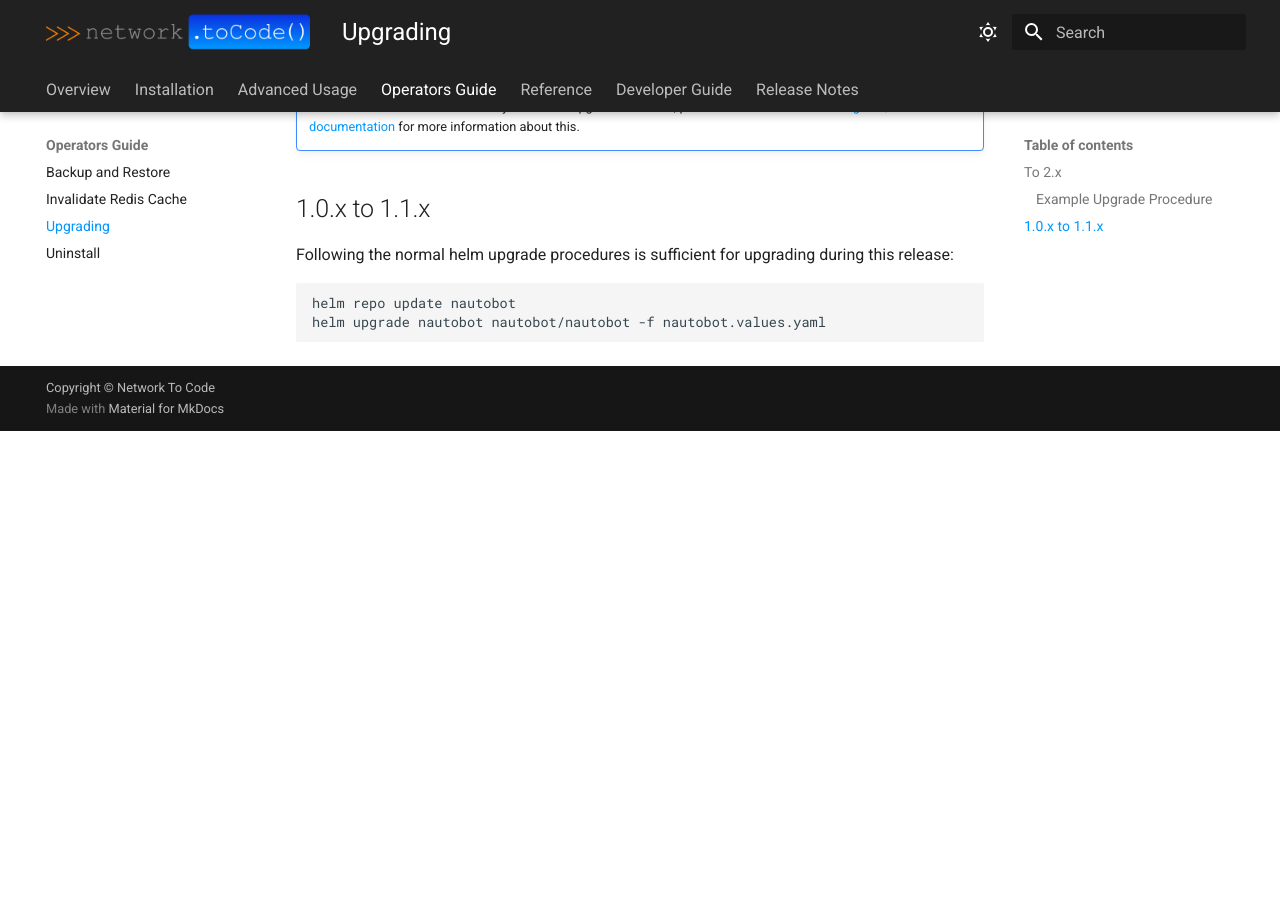
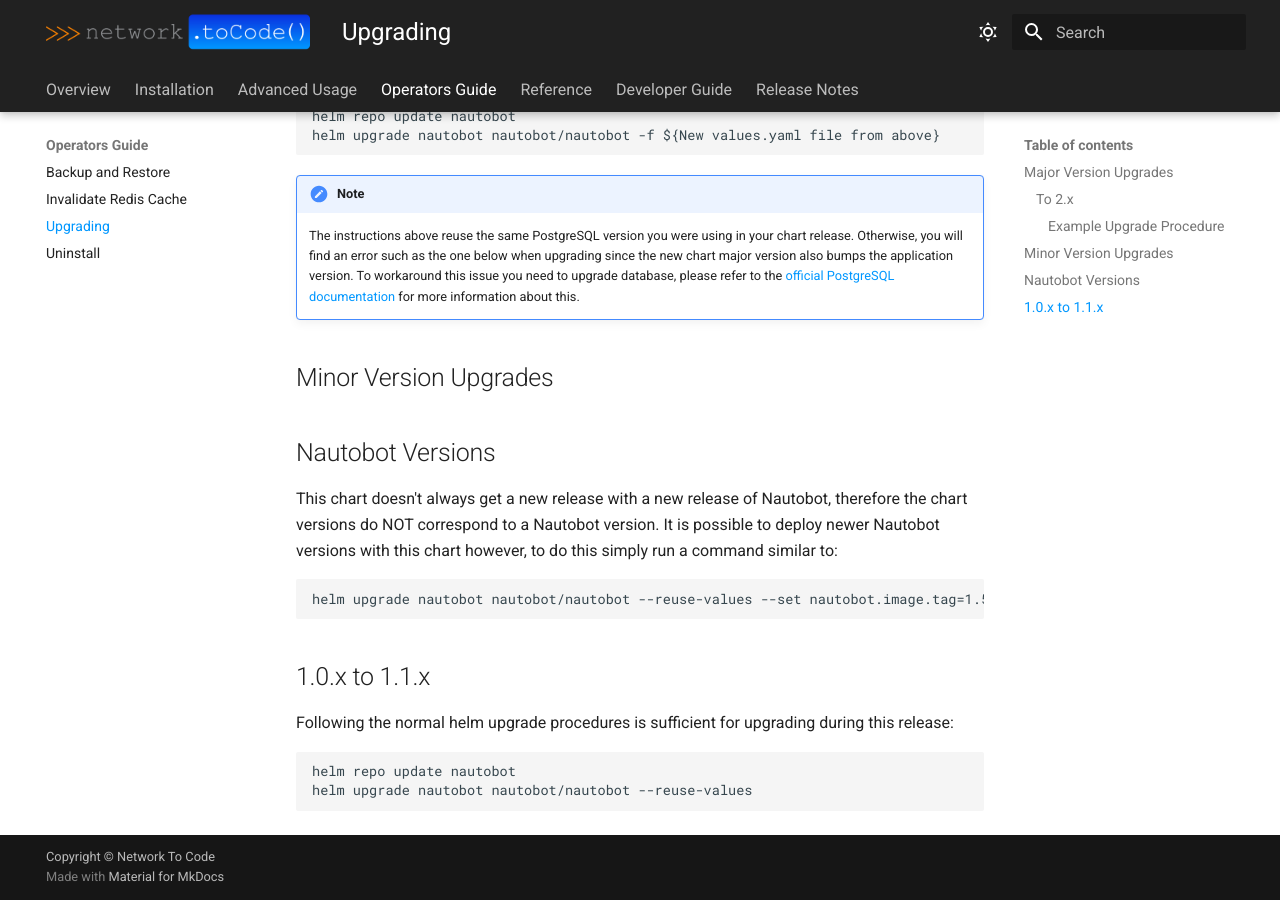
Before and after one commit to nautobot/helm-charts, an MkDocs documentation site: the page built from docs/operations/upgrading.md, in a window 1280 px wide and 900 px high, scrolled down 3376 px. Built offline with MkDocs 1.6.1 and Material for MkDocs 9.7.7, drawn with Linux system fonts in a browser that asks for light colours; before the commit the page ends 3807 px from its top, so only the background shows below that; some of the changed text lies outside the part shown.

Commit message:
Adding Nautobot Version Upgrade Instructions

````diff
--- a/docs/operations/upgrading.md
+++ b/docs/operations/upgrading.md
@@ -1,6 +1,11 @@
 # Upgrading
 
-## To 2.x
+!!! warning
+    These upgrade instructions cover the upgrades of the helm chart only, they do NOT cover any steps necessary to upgrade the Nautobot application.  Please see the [official core documentation](https://docs.nautobot.com/projects/core/en/stable/installation/upgrading) for further details.
+
+## Major Version Upgrades
+
+### To 2.x
 
 !!! note
     These instructions assume you have followed the very basic installation instructions as described above.  If you have utilized existing secrets or advanced options, please see the release notes referenced below for possible additional steps.
@@ -25,7 +30,7 @@
 
 * The MariaDB subchart was upgraded from version 10 to version 11, this is a breaking change, see the [release notes](https://github.com/bitnami/charts/tree/master/bitnami/mariadb#to-1100) for more information.  No default values passed to this chart have changed.
 
-### Example Upgrade Procedure
+#### Example Upgrade Procedure
 
 !!! warning
     This is only an example based on the most simple default deployment case.  Be sure to read the [Bitnami PostgreSQL Release Notes](https://docs.bitnami.com/kubernetes/infrastructure/postgresql/administration/upgrade/) before upgrading.
@@ -120,11 +125,21 @@
 !!! note
     The instructions above reuse the same PostgreSQL version you were using in your chart release. Otherwise, you will find an error such as the one below when upgrading since the new chart major version also bumps the application version. To workaround this issue you need to upgrade database, please refer to the [official PostgreSQL documentation](https://www.postgresql.org/docs/current/upgrading.html) for more information about this.
 
+## Minor Version Upgrades
+
+## Nautobot Versions
+
+This chart doesn't always get a new release with a new release of Nautobot, therefore the chart versions do NOT correspond to a Nautobot version.  It is possible to deploy newer Nautobot versions with this chart however, to do this simply run a command similar to:
+
+```no-highlight
+helm upgrade nautobot nautobot/nautobot --reuse-values --set nautobot.image.tag=1.5.X-py3.10
+```
+
 ## 1.0.x to 1.1.x
 
 Following the normal helm upgrade procedures is sufficient for upgrading during this release:
 
 ```no-highlight
 helm repo update nautobot
-helm upgrade nautobot nautobot/nautobot -f nautobot.values.yaml
+helm upgrade nautobot nautobot/nautobot --reuse-values
 ```
````
